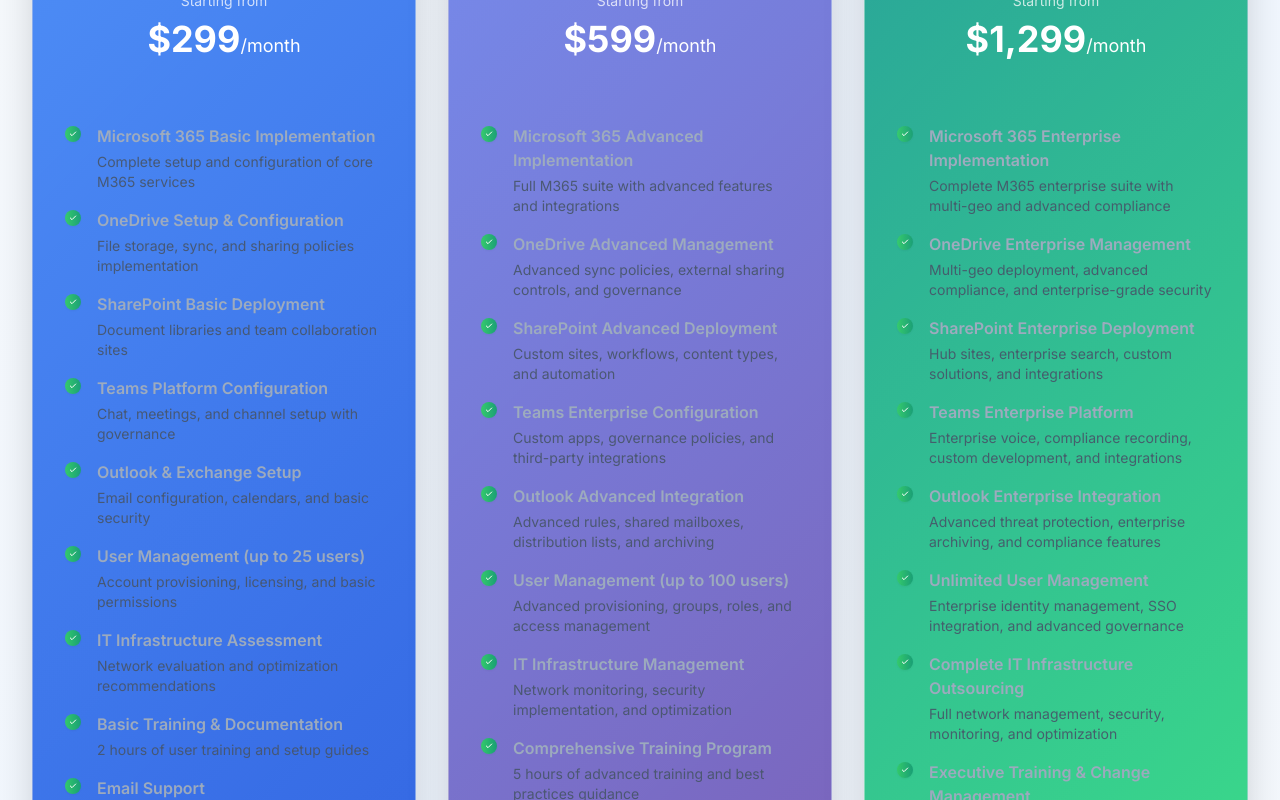
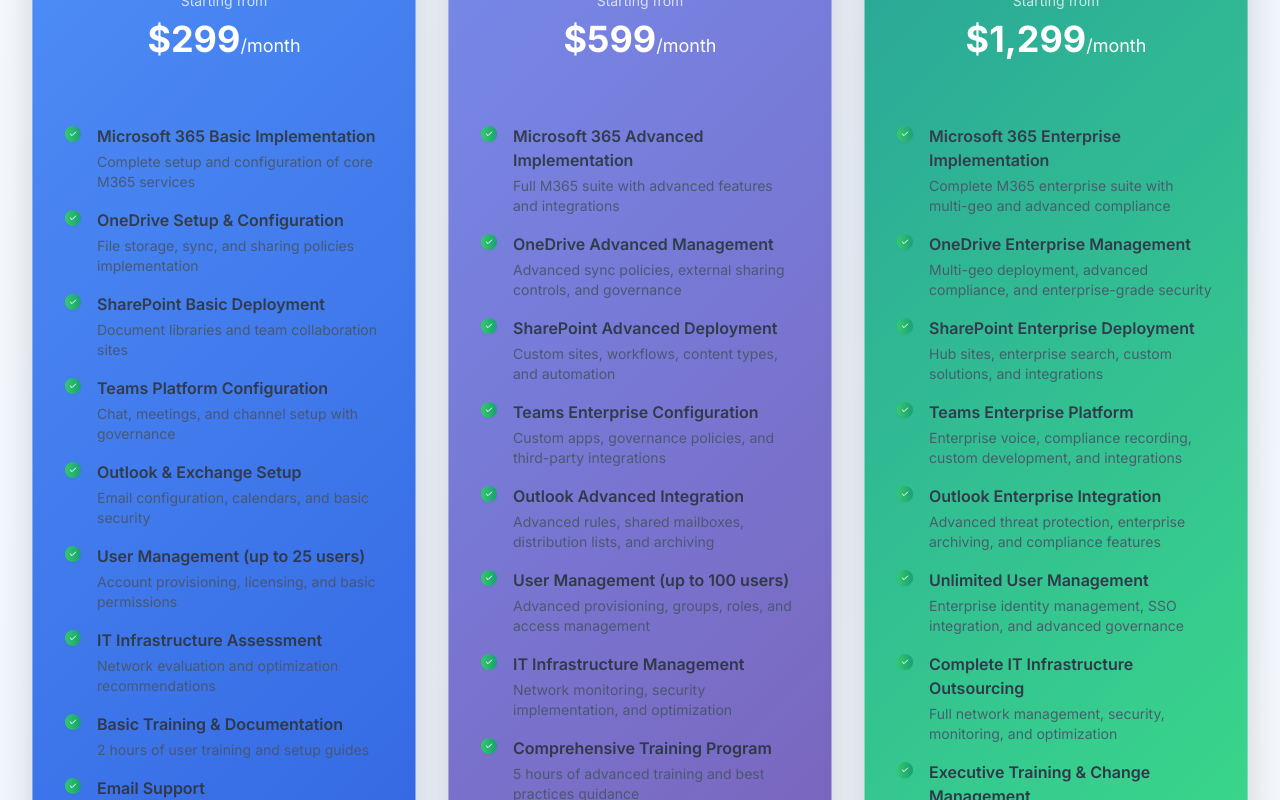
Before and after one commit to safeervconn/ABS-Stitch, a React (Vite) app: page / in a window 1280 px wide. Shown: the part 2060-2860 px from the top of the page. Built offline with nearby package versions, Linux system fonts and the light colour scheme.

Commit message:
Updated Services.tsx

```diff
--- a/src/components/Services.tsx
+++ b/src/components/Services.tsx
@@ -189,8 +189,8 @@ const Services = () => {
                             <div className="flex-grow">
                               <span className={`text-sm sm:text-base mobile-text font-semibold ${
                                 feature.included
-                                  ? 'text-slate-400 dark:text-slate-100'
-                                  : 'text-white dark:text-white opacity-75'
+                                  ? 'text-slate-800 dark:text-slate-100'
+                                  : 'text-white dark:text-white opacity-60'
                               }`}>
                                 {feature.name}
                               </span>
```
